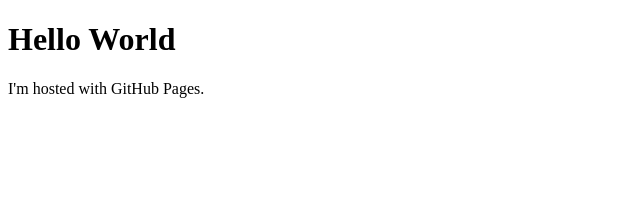
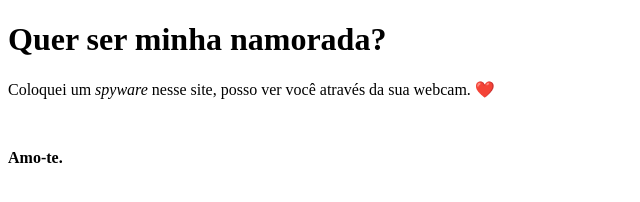
Before and after one commit to AM-9k/hello, a plain HTML site: page index.html in a window 1280 px wide. Shown: the whole page, without its empty margins (0-640 px from the left). Drawn offline with Linux system fonts and the light colour scheme.

Commit message:
Update index.html

```diff
--- a/index.html
+++ b/index.html
@@ -1,7 +1,12 @@
 <!DOCTYPE html>
 <html>
+<head>
+<title>Website genérico</title>
+</head>
 <body>
-<h1>Hello World</h1>
-<p>I'm hosted with GitHub Pages.</p>
+<h1>Quer ser minha namorada?</h1>
+<p>Coloquei um <i>spyware</i> nesse site, posso ver você através da sua webcam. ❤️</p><br>
+<p><b>Amo-te.</b></p>
+<br>
 </body>
 </html>
```
